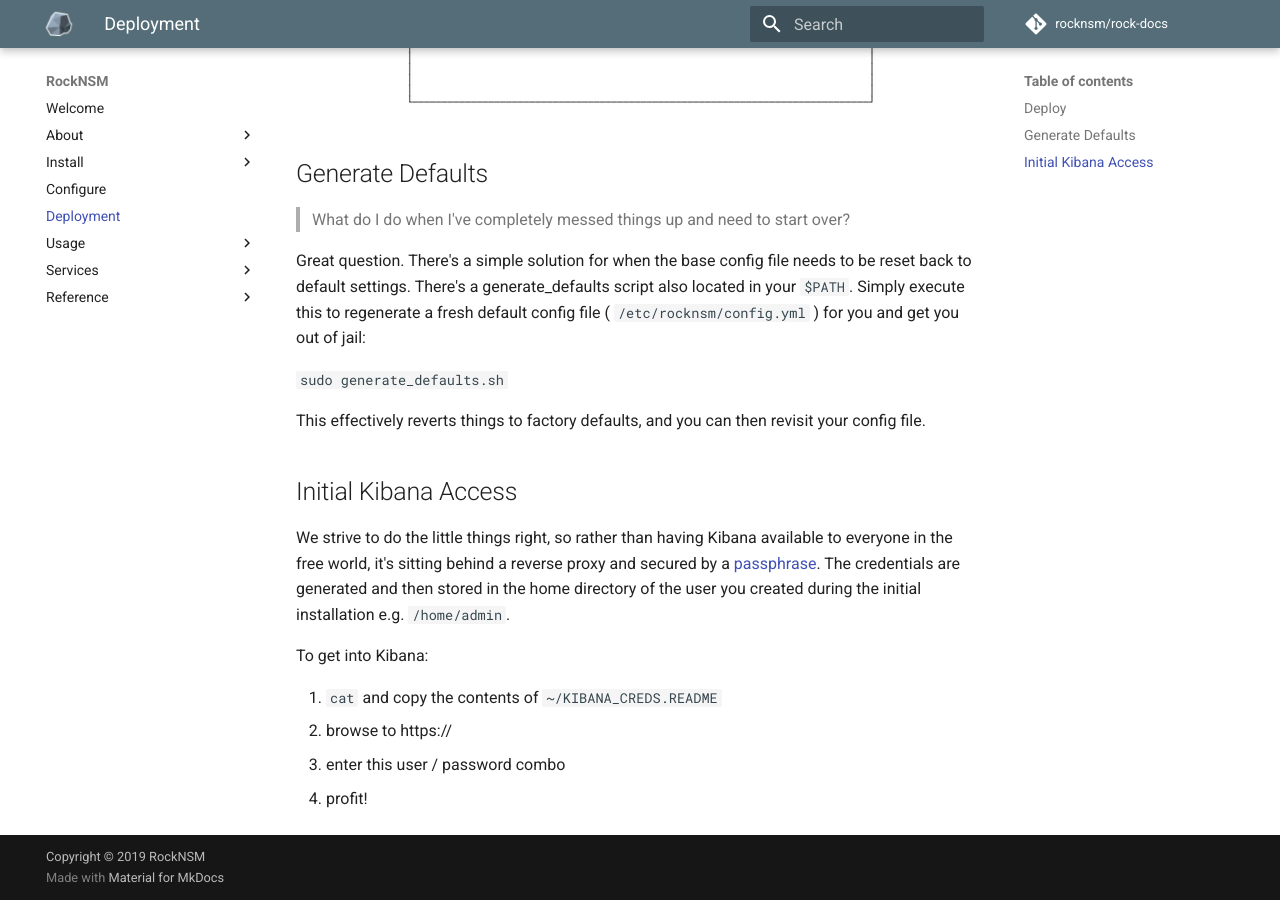
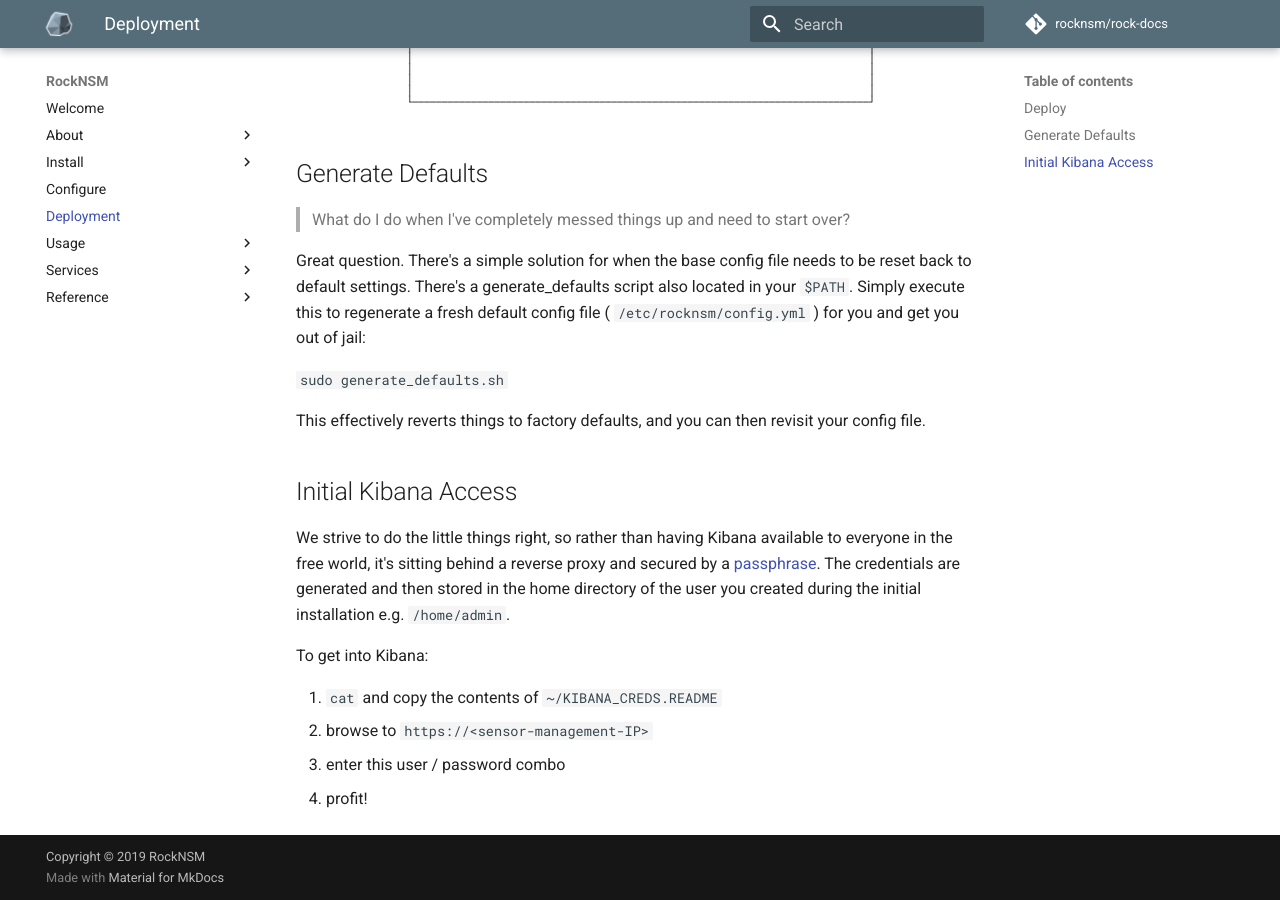
Before and after one commit to seven62/mkdocs-demo, an MkDocs documentation site: the page built from docs/deployment/index.md, in a window 1280 px wide and 900 px high, scrolled down 651 px. Built offline with MkDocs 1.6.1 and Material for MkDocs 9.7.7, drawn with Linux system fonts in a browser that asks for light colours; comment, search, counter and statistics services are not loaded; some of the changed lines change nothing that is shown.

Commit message:
code-blocked kibana management IP

```diff
--- a/docs/deployment/index.md
+++ b/docs/deployment/index.md
@@ -49,6 +49,6 @@
 To get into Kibana:
 
 1. `cat` and copy the contents of `~/KIBANA_CREDS.README`
-1. browse to https://<MANAGEMENT-IP>
+1. browse to `https://<sensor-management-IP>`
 1. enter this user / password combo
 1. profit!
```
